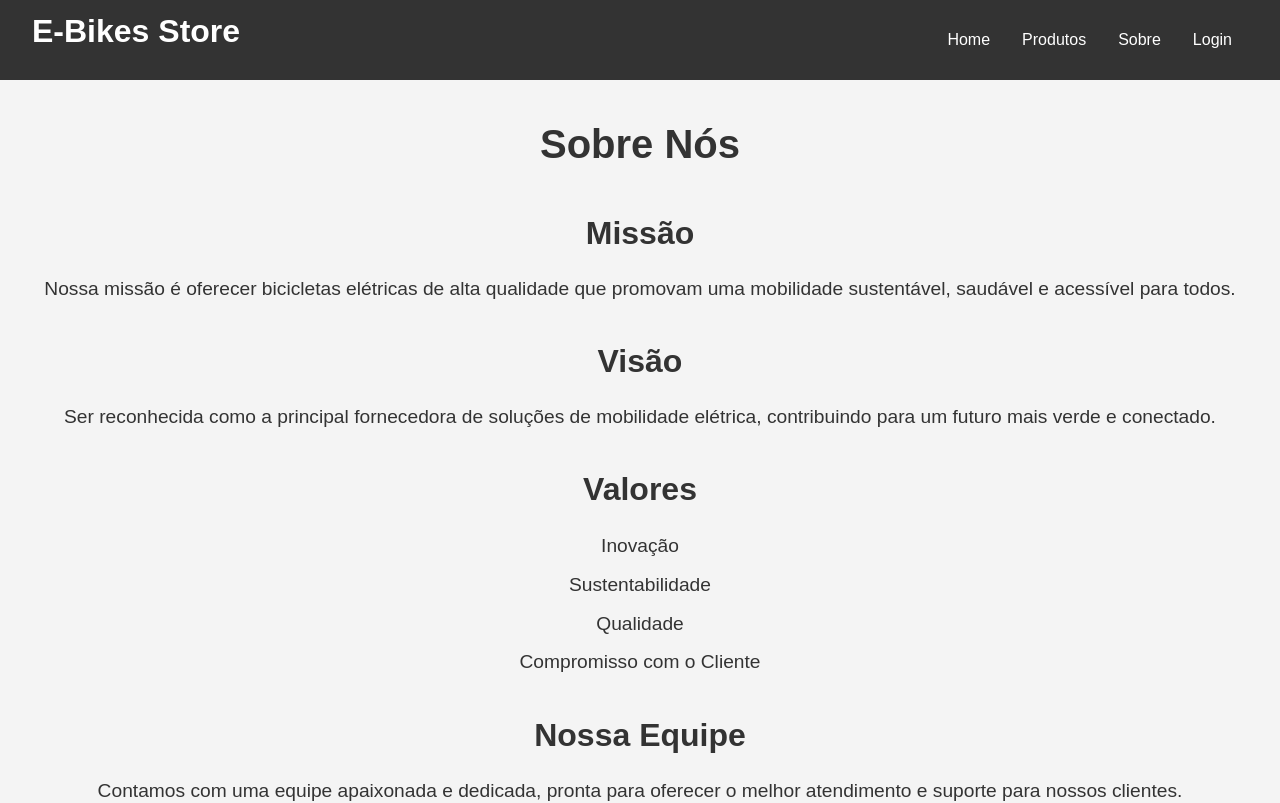
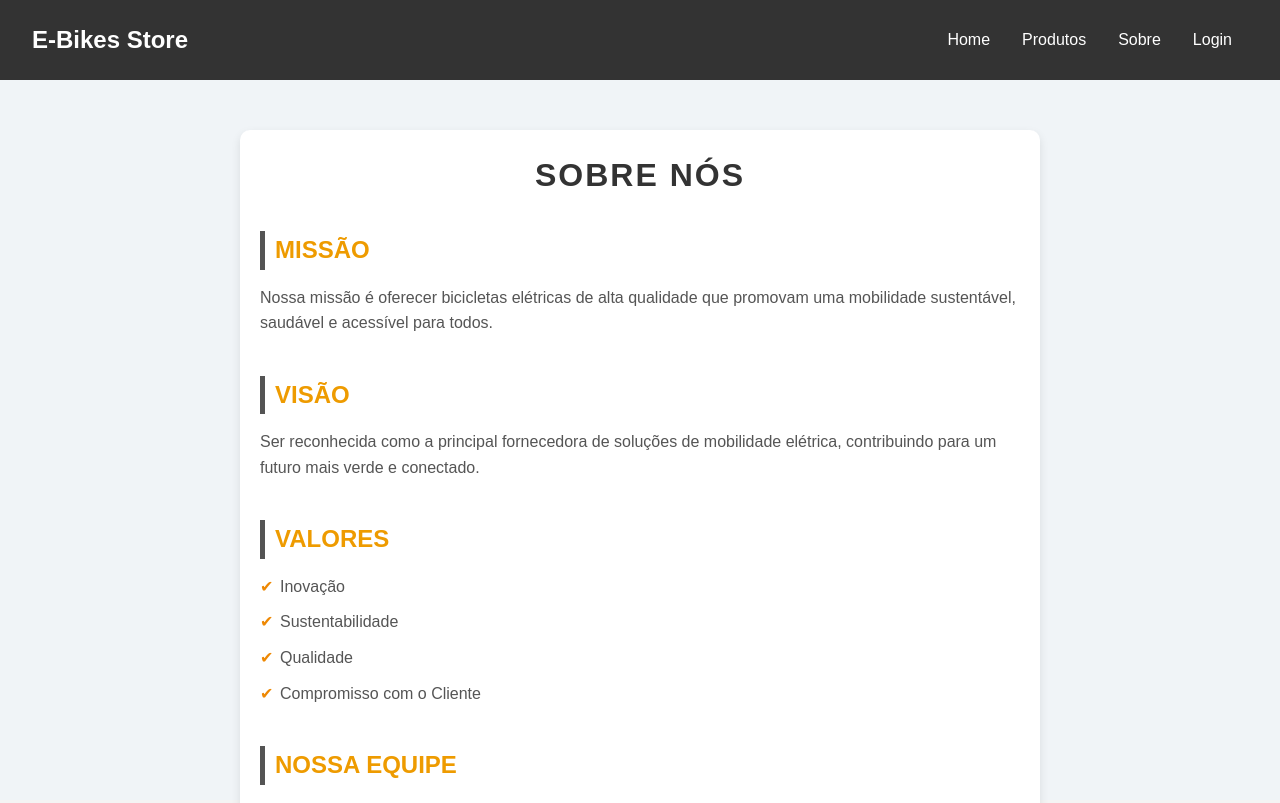
Before and after one commit to Check-Points/cp5-front, a React (Vite) app: page /sobre in a window 1280 px wide. Shown: the top 803 px of the page. Built offline with nearby package versions, Linux system fonts and the light colour scheme.

Commit message:
estilizando a pag Sobre

```diff
--- a/src/style/sobre.css
+++ b/src/style/sobre.css
@@ -1,36 +1,103 @@
-.about-container {
-    padding: 2rem;
-    text-align: center;
+/* Definindo estilo geral para o corpo */
+body {
+    font-family: 'Arial', sans-serif;
+    background-color: #f0f4f7;
+    margin: 0;
+    padding: 0;
 }
 
-.about-container h1 {
-    font-size: 2.5rem;
-    margin-bottom: 2rem;
+/* Contêiner da página "Sobre Nós" */
+.about-container {
+    max-width: 800px;
+    margin: 50px auto;
+    padding: 20px;
+    background-color: #fff;
+    border-radius: 10px;
+    box-shadow: 0 4px 10px rgba(0, 0, 0, 0.1);
 }
 
-.mission-section,
-.vision-section,
-.values-section,
-.team-section {
-    margin: 2rem 0;
+/* Título principal da página */
+.about-container h1 {
+    font-size: 32px;
+    color: #333;
+    text-align: center;
+    margin-bottom: 30px;
+    text-transform: uppercase;
+    letter-spacing: 2px;
 }
 
-h2 {
-    font-size: 2rem;
-    margin-bottom: 1rem;
+/* Estilo para as seções */
+section {
+    margin-bottom: 40px;
 }
 
-p {
-    font-size: 1.2rem;
-    line-height: 1.5;
+/* Títulos das seções */
+section h2 {
+    font-size: 24px;
+    color: #ee9b00;
+    margin-bottom: 15px;
+    border-left: 5px solid #000000ab;
+    padding-left: 10px;
+    text-transform: uppercase;
 }
 
+/* Parágrafos */
+section p {
+    font-size: 16px;
+    color: #555;
+    line-height: 1.6;
+    margin-bottom: 15px;
+}
+
+/* Lista de valores */
 .values-section ul {
     list-style-type: none;
     padding: 0;
 }
 
-.values-section li {
-    font-size: 1.2rem;
-    margin: 0.5rem 0;
+.values-section ul li {
+    font-size: 16px;
+    color: #555;
+    padding-left: 20px;
+    position: relative;
+    margin-bottom: 10px;
 }
+
+/* Adicionando um ícone antes dos itens da lista */
+.values-section ul li::before {
+    content: '✔';
+    color: #ee8803;
+    position: absolute;
+    left: 0;
+}
+
+/* Estilo para a seção da equipe */
+.team-section p {
+    font-size: 16px;
+    color: #333;
+    margin-bottom: 10px;
+}
+
+/* Responsividade */
+@media (max-width: 768px) {
+    .about-container {
+        margin: 20px;
+        padding: 15px;
+    }
+
+    .about-container h1 {
+        font-size: 28px;
+    }
+
+    section h2 {
+        font-size: 20px;
+    }
+
+    section p {
+        font-size: 14px;
+    }
+
+    .values-section ul li {
+        font-size: 14px;
+    }
+}
```
